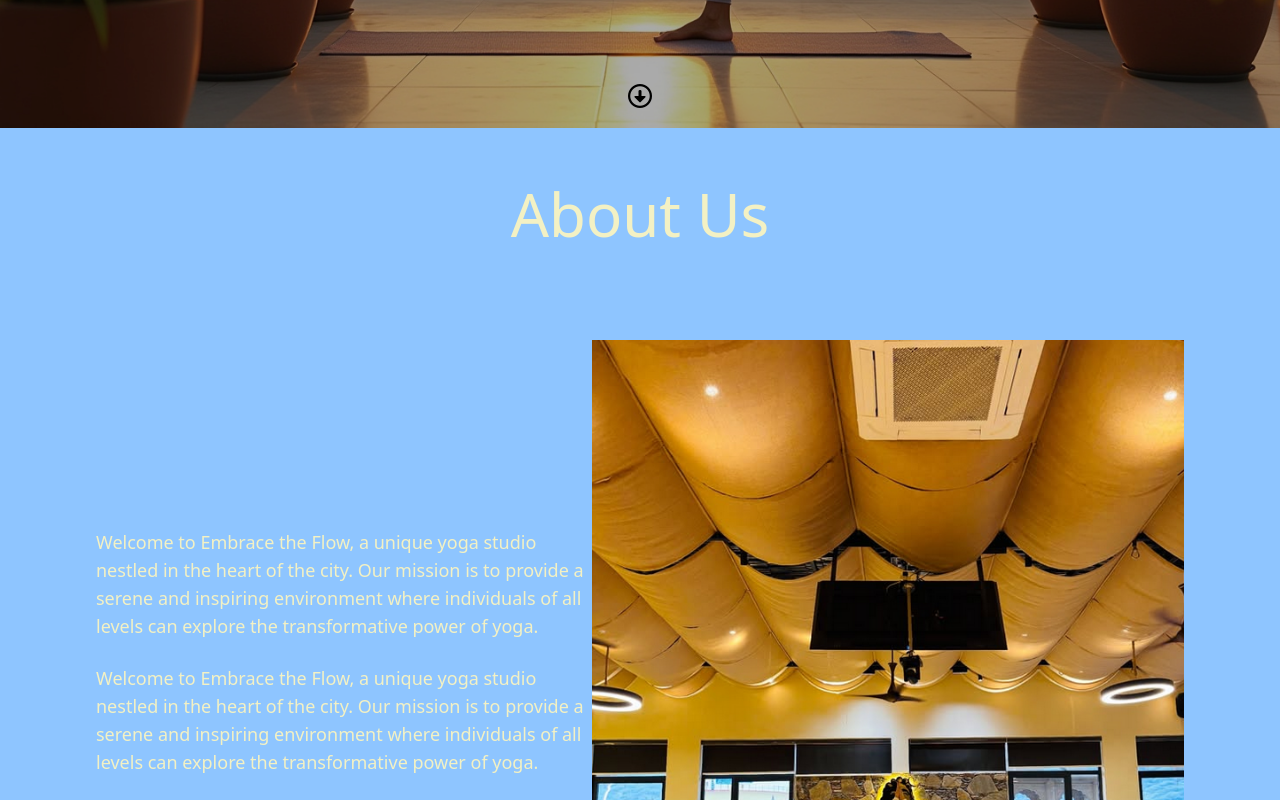
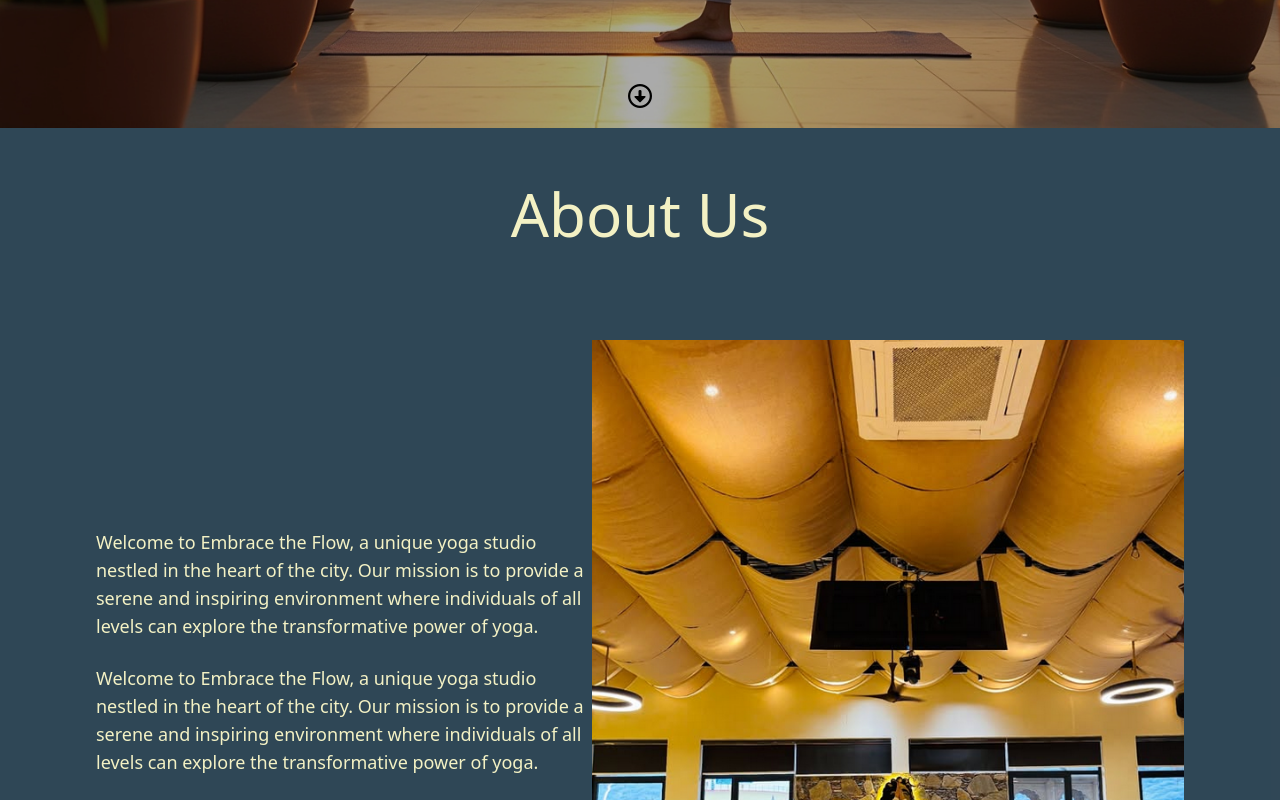
Before and after one commit to DeveloperDinesh24/yoga-studio-website, a React (Vite) app: page / in a window 1280 px wide. Shown: the part 640-1440 px from the top of the page. Built offline with nearby package versions, Linux system fonts and the light colour scheme.

Commit message:
feat: create programssection.tsx

```diff
--- a/src/App.tsx
+++ b/src/App.tsx
@@ -2,6 +2,7 @@ import './App.css'
 import AboutSection from './components/AboutSection'
 import Header from './components/Header'
 import HeroSection from './components/HeroSection'
+import ProgramsSection from './components/ProgramsSection'
 
 function App() {
   return (
@@ -10,6 +11,7 @@ function App() {
         <Header />
         <HeroSection />
         <AboutSection />
+        <ProgramsSection />
       </div>
     </div>
   )
--- a/src/components/AboutSection.tsx
+++ b/src/components/AboutSection.tsx
@@ -1,6 +1,6 @@
 export default function AboutSection() {
   return (
-    <section id='about' className='w-full bg-blue-300 max-w-600 mx-auto py-14'>
+    <section id='about' className='w-full bg-[#0741836b] max-w-600 mx-auto py-14'>
       <h2 className='text-6xl text-center'>About Us</h2>
       <div className='w-full h-full flex items-center justify-between mt-24 px-24'>
         <div className="w-140">
--- /dev/null
+++ b/src/components/ProgramsSection.tsx
@@ -0,0 +1,7 @@
+export default function ProgramsSection() {
+  return (
+    <section id="programs">
+
+    </section>
+  )
+}
```
